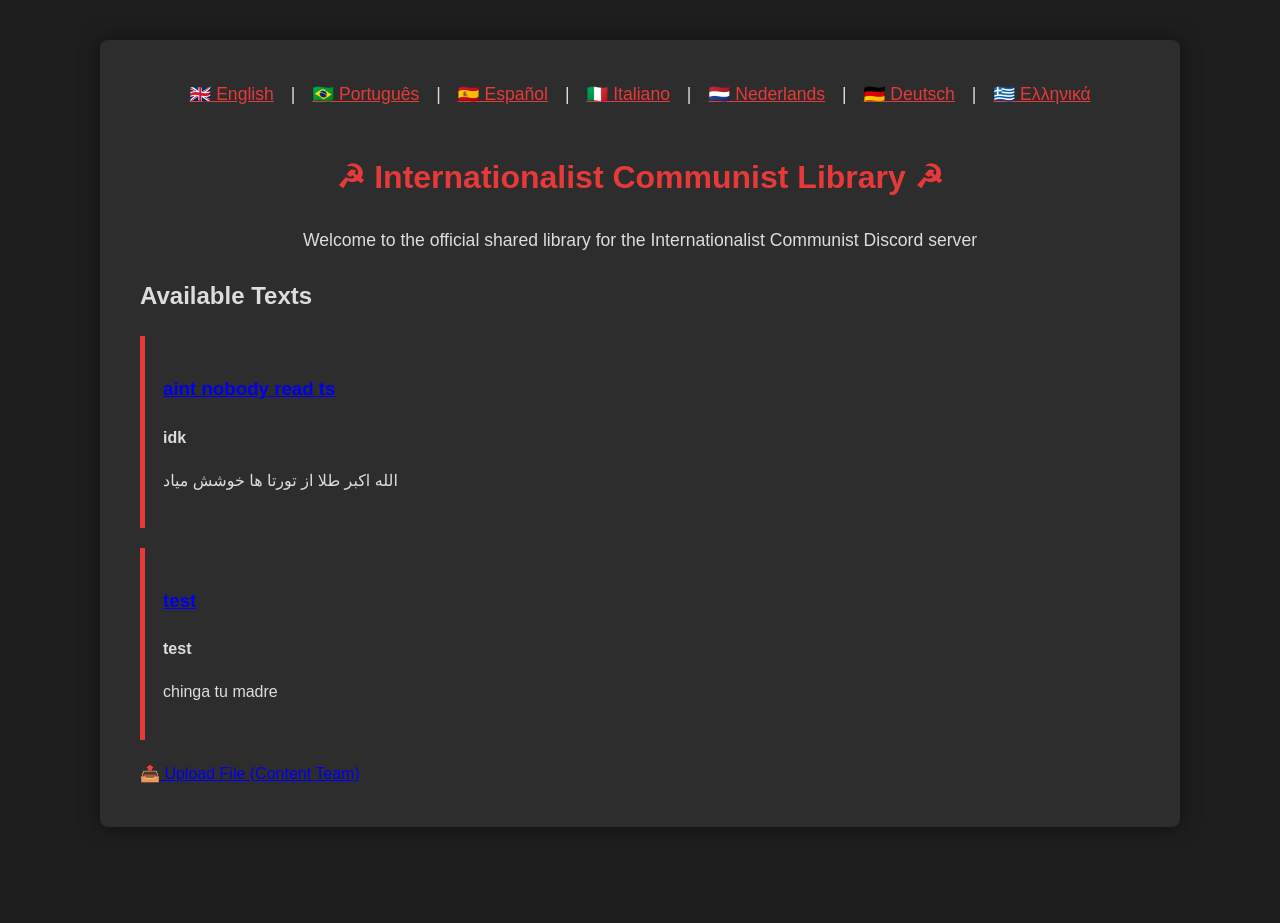
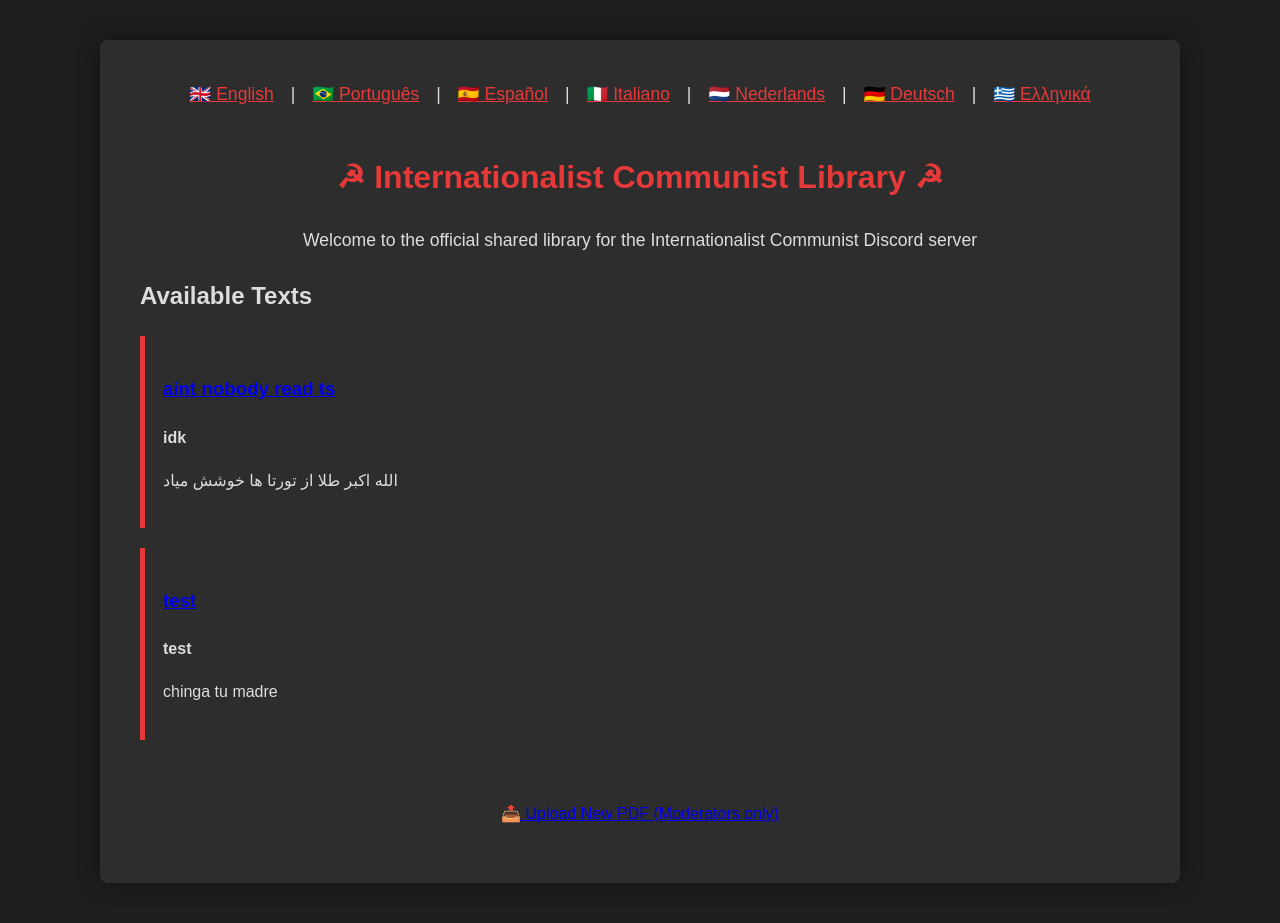
Before and after one commit to intcomden/internationalist-library, a Jekyll site: the page built from index.html, in a window 1280 px wide. Built offline with Jekyll 4.4.1, drawn with Linux system fonts in a browser that asks for light colours; before the commit the page ends 900 px from its top, so only the background shows below that.

Commit message:
Update index.html

```diff
--- a/index.html
+++ b/index.html
@@ -31,4 +31,6 @@ language: en
   </div>
 {% endfor %}
 
- <a href="{{ site.baseurl }}/admin/upload.html" target="_blank">📤 Upload File (Content Team)</a>
+<p style="text-align: center; margin-top: 60px;">
+  <a href="{{ site.baseurl }}/admin/upload.html" target="_blank">📤 Upload New PDF (Moderators only)</a>
+</p>
```
